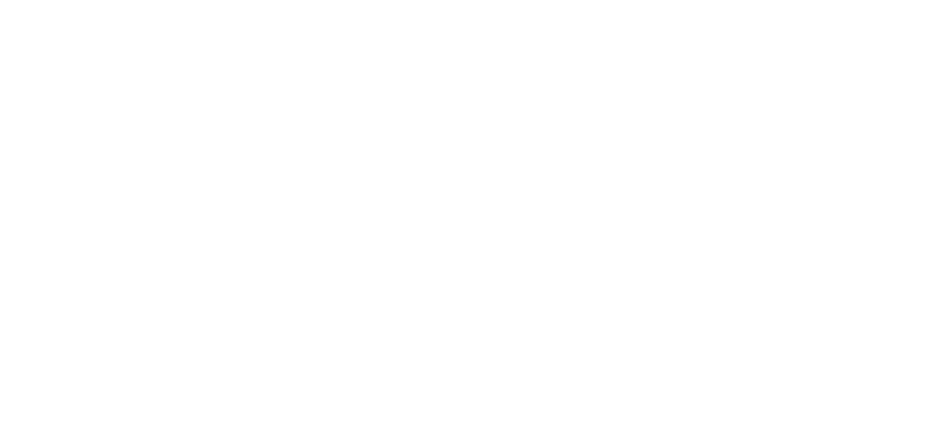
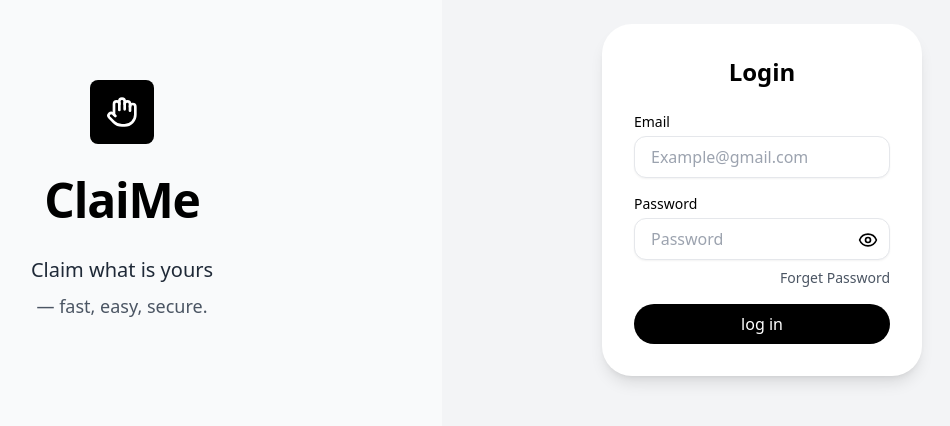
Before and after one commit to MyCommissions/laf-frontend, a React (Create React App) app: page /signin in a window 1280 px wide. Shown: the part 200-626 px from the top of the page, without its empty margins (198-1148 px from the left). Built offline with nearby package versions, Linux system fonts and the light colour scheme.

Commit message:
adding the loginForm,Page,and design (#5)
Co-authored-by: yourMACARONi <sarpiuq@gmail.com>

```diff
--- /dev/null
+++ b/src/presentation/components/auth/LoginForm.tsx
@@ -0,0 +1,50 @@
+import React, { useState } from 'react';
+import { Eye, EyeOff } from 'lucide-react';
+
+const Login: React.FC = () => {
+  const [showPassword, setShowPassword] = useState(false);
+
+  return (
+    <div className="flex items-center justify-center min-h-screen bg-gray-100">
+      <div className="bg-white p-8 rounded-[30px] shadow-lg w-80">
+        <h2 className="text-2xl font-bold text-center mb-6">Login</h2>
+
+        {/* Email Field */}
+        <div className="mb-4">
+          <label className="block text-sm font-medium mb-1">Email</label>
+          <input
+            type="email"
+            placeholder="Example@gmail.com"
+            className="w-full px-4 py-2 rounded-xl shadow-sm border border-gray-200 focus:outline-none focus:ring-2 focus:ring-black"
+          />
+        </div>
+
+        {/* Password Field */}
+        <div className="mb-2 relative">
+          <label className="block text-sm font-medium mb-1">Password</label>
+          <input
+            type={showPassword ? 'text' : 'password'}
+            placeholder="Password"
+            className="w-full px-4 py-2 pr-10 rounded-xl shadow-sm border border-gray-200 focus:outline-none focus:ring-2 focus:ring-black"
+          />
+          <div
+            className="absolute right-3 top-9 cursor-pointer"
+            onClick={() => setShowPassword(!showPassword)}
+          >
+            {showPassword ? <EyeOff size={20} /> : <Eye size={20} />}
+          </div>
+        </div>
+
+        <div className="text-right text-sm text-gray-600 mb-4 cursor-pointer hover:underline">
+          Forget Password
+        </div>
+
+        <button className="w-full bg-black text-white py-2 rounded-full hover:bg-gray-800 transition">
+          log in
+        </button>
+      </div>
+    </div>
+  );
+};
+
+export default Login;
--- /dev/null
+++ b/src/presentation/components/login/LoginComponent.tsx
@@ -0,0 +1,55 @@
+"use client"
+
+
+import { Hand } from "lucide-react"
+
+/**
+ * ClaiMe Landing Page Component
+ *
+ * A minimalist landing page for the ClaiMe service that helps users
+ * claim what belongs to them in a fast, easy, and secure manner.
+ *
+ * Features:
+ * - Responsive design that works on all screen sizes
+ * - Clean, professional typography
+ * - Accessible button with hover states
+ * - Semantic HTML structure
+ * - TypeScript for type safety
+ *
+ * @returns JSX.Element - The complete landing page
+ */
+export default function LoginComponent() {
+  /**
+   * Handles the proceed button click
+   * In a real application, this would navigate to the next step
+   * or trigger the claiming process
+   */
+  const handleProceed = () => {
+    console.log("Proceeding to claim process...")
+    // Add your navigation or API call logic here
+  }
+
+  return (
+    <div className="min-h-screen bg-gray-50 flex items-center justify-center px-4">
+      <div className="max-w-md w-full text-center space-y-8">
+        {/* Logo/Icon Section */}
+        <div className="flex justify-center">
+          <div className="w-16 h-16 bg-black rounded-lg flex items-center justify-center">
+            <Hand className="w-8 h-8 text-white" aria-label="ClaiMe logo - hand icon" />
+          </div>
+        </div>
+
+        {/* Brand Name */}
+        <h1 className="text-4xl md:text-5xl font-bold text-black tracking-tight">ClaiMe</h1>
+
+        {/* Tagline Section */}
+        <div className="space-y-2">
+          <p className="text-lg md:text-xl text-gray-800 font-medium">Claim what is yours</p>
+          <p className="text-base md:text-lg text-gray-600">— fast, easy, secure.</p>
+        </div>
+
+
+      </div>
+    </div>
+  )
+}
--- a/src/presentation/layout/AuthLayout.tsx
+++ b/src/presentation/layout/AuthLayout.tsx
@@ -1,14 +1,14 @@
-
+import LoginComponent from "../components/login/LoginComponent";
 export default function AuthLayout({ children }: { children: React.ReactNode }) {
     return (
         <div className="min-h-screen flex flex-col lg:flex-row items-center justify-center bg-gray-100">
             {/* Left Section */}
             <div className="w-full lg:w-1/2">
-                <>HEllo</>
+                <LoginComponent/>
             </div>
 
             {/* Right Section */}
-            <div className="w-full lg:w-1/2 bg-[#4E944F] rounded-tl-[60px] lg:rounded-tl-[250px] lg:rounded-bl-[250px] shadow mt-8 lg:mt-0">
+            <div className="w-full lg:w-1/2">
                 {children}
             </div>
         </div>
--- /dev/null
+++ b/src/presentation/pages/LoginPage.tsx
@@ -0,0 +1,10 @@
+import LoginForm from "../components/auth/LoginForm"
+import AuthLayout from "../layout/AuthLayout"
+
+export default function LoginPage() {
+  return (
+    <AuthLayout>
+        <LoginForm/>
+    </AuthLayout>
+  )
+}
--- a/src/presentation/router/index.tsx
+++ b/src/presentation/router/index.tsx
@@ -8,7 +8,7 @@
         path: '/signin',
         element: (
             <GuestOnlyRoute>
-                <></>
+                <pages.LoginPage />
             </GuestOnlyRoute>
         )
     },
--- a/src/presentation/router/route.tsx
+++ b/src/presentation/router/route.tsx
@@ -1,9 +1,11 @@
 import NotFoundPage from "../pages/NotFoundPage";
+import LoginPage from "../pages/LoginPage";
 
 import LandingPage from "../pages/LandingPage";
 
 export const pages = {
   NotFoundPage,
+  LoginPage,
 
   LandingPage,
 };
```
